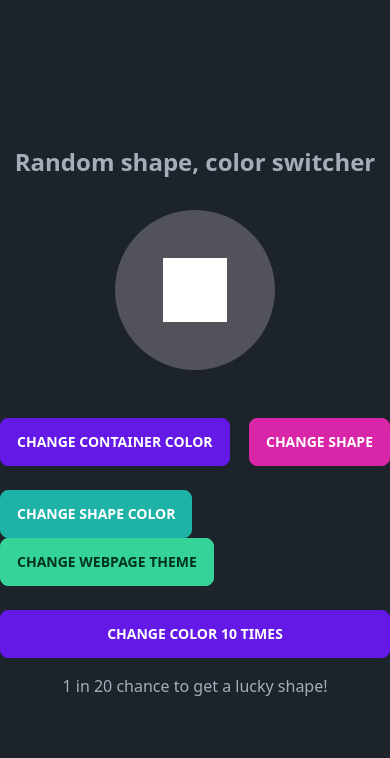
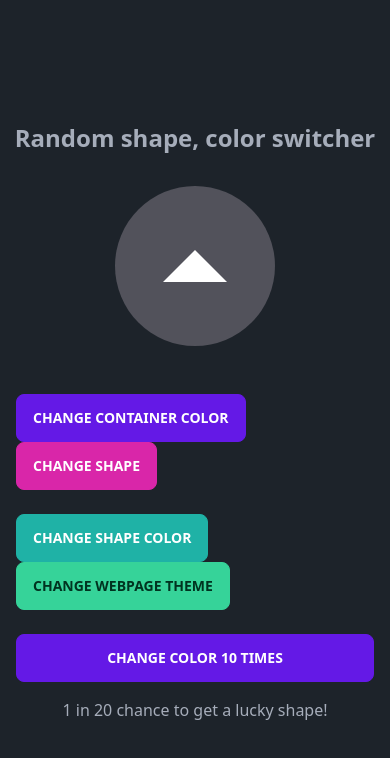
Before and after one commit to nirzon47/shape-color, a website: page index.html in a window 390 px wide. Drawn offline with Linux system fonts and the light colour scheme.

Commit message:
added responsiveness

```diff
--- a/index.html
+++ b/index.html
@@ -16,7 +16,7 @@
 		<!-- Script -->
 		<script src="script.js" defer></script>
 	</head>
-	<body class="grid w-screen h-screen place-content-center">
+	<body class="grid w-screen min-h-screen place-content-center">
 		<!-- Heading -->
 		<h1 class="mb-8 text-2xl font-bold text-center">
 			Random shape, color switcher
@@ -28,11 +28,11 @@
 			class="grid w-40 h-40 m-auto mb-12 rounded-full bg-zinc-600 place-content-center"
 		>
 			<!-- Inner shape -->
-			<div id="shape" class="square"></div>
+			<div id="shape" class="triangle"></div>
 		</div>
 
 		<!-- Button Group -->
-		<div class="flex flex-col gap-6 mb-4">
+		<div class="flex flex-col gap-6 mx-4 mb-4">
 			<!-- Inner Button Group -->
 			<div class="flex flex-wrap justify-between gap-x-4">
 				<button class="btn btn-primary" onclick="setContainerColor()">
```
Also changed, not shown: styles/output.css.
